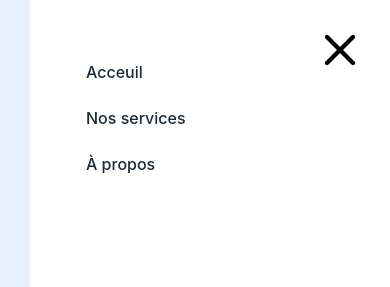
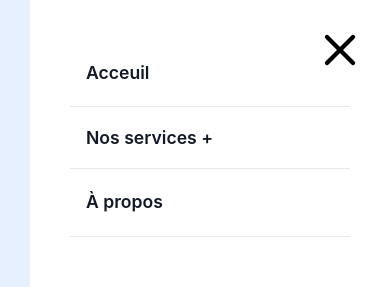
Before and after one commit to davon6/abdel_ITSupport, a Vue app: page /professionnels in a window 390 px wide. Both pictures are taken after a click on the button "Open menu". Shown: the top 287 px of the page. Built offline with nearby package versions, Linux system fonts and the light colour scheme.

Commit message:
front nav mobile

```diff
--- a/src/components/NavigationMenu.vue
+++ b/src/components/NavigationMenu.vue
@@ -106,19 +106,23 @@
 
     <!-- Top-level link: button if has children, router-link if not -->
     <template v-if="item.children && item.children.length">
-      <button class="mobile-main-link" @click="toggleMain(item.label)">
+     <button class="mobile-main-link flex justify-between items-center" @click="toggleMain(item.label)">
   {{ item.label }}
+  <span class="text-gray-400 text-sm">
+    {{ openLabel === item.label ? '−' : '+' }}
+  </span>
 </button>
     </template>
 <template v-else>
   <router-link
     :to="item.basePath || '/'"
-        class="mobile-main-link"
+    :class="['mobile-main-link', { 'text-blue-600 font-bold': route.path === item.basePath }]"
     @click="toggleBurger"
   >
     {{ item.label }}
   </router-link>
 </template>
+
 
     <!-- Submenu -->
     <ul v-if="openLabel === item.label && item.children">
@@ -647,5 +651,51 @@ nav {
   -webkit-backdrop-filter: blur(6px);
 }
 */
+/* Increase indent for sub and sub-sub items */
+.mobile-nav-list ul {
+  padding-left: 1.25rem;
+}
+
+.mobile-sub-link {
+  padding-left: 1.5rem;
+}
+
+.mobile-sub-sub-link {
+  padding-left: 2rem;
+}
+.mobile-main-link {
+  font-weight: 600;
+  font-size: 1.1rem;
+  color: #111827; /* gray-900 */
+}
+
+.mobile-sub-link {
+  font-weight: 500;
+  color: #374151; /* gray-700 */
+}
+
+.mobile-sub-sub-link {
+  font-weight: 400;
+  color: #4b5563; /* gray-600 */
+}
+.mobile-nav-list ul {
+  transition: max-height 0.3s ease, opacity 0.3s ease;
+  overflow: hidden;
+}
+.mobile-main-link:hover,
+.mobile-sub-link:hover,
+.mobile-sub-sub-link:hover {
+  background-color: #e5e7eb; /* gray-200 */
+  color: #1d4ed8; /* blue-700 */
+}
+
+.mobile-main-link:active {
+  background-color: #dbeafe;
+}
+.mobile-nav-list > li {
+  border-bottom: 1px solid #e5e7eb;
+  padding-bottom: 0.5rem;
+  margin-bottom: 0.5rem;
+}
 
   </style>
```
Lines whose indentation alone changed are shown as unchanged.
